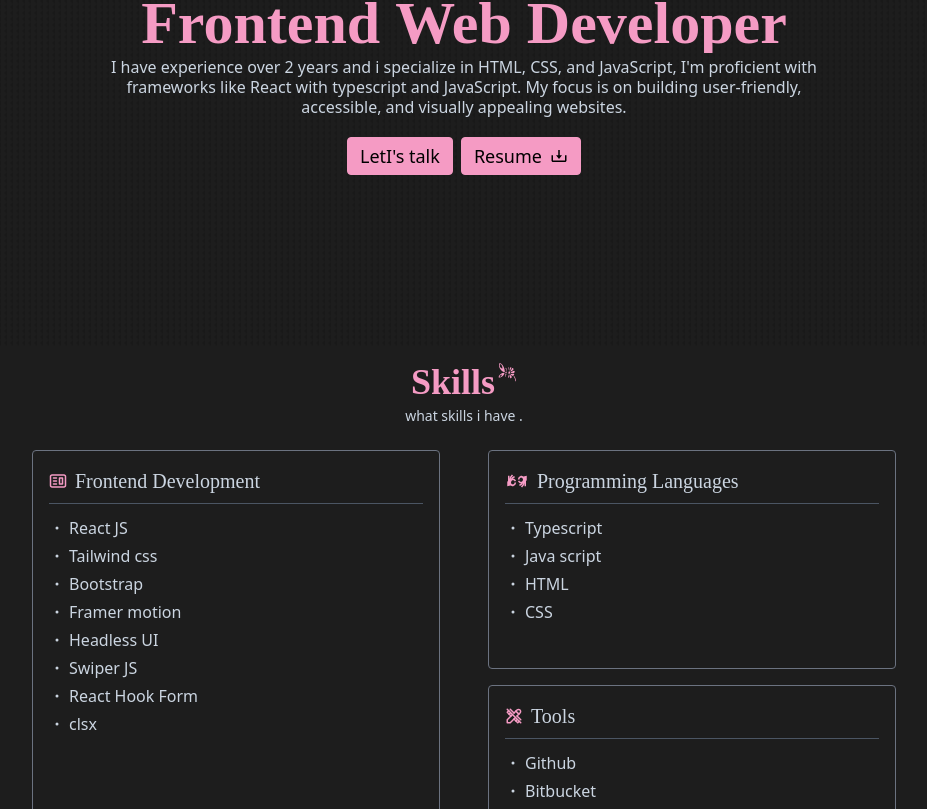
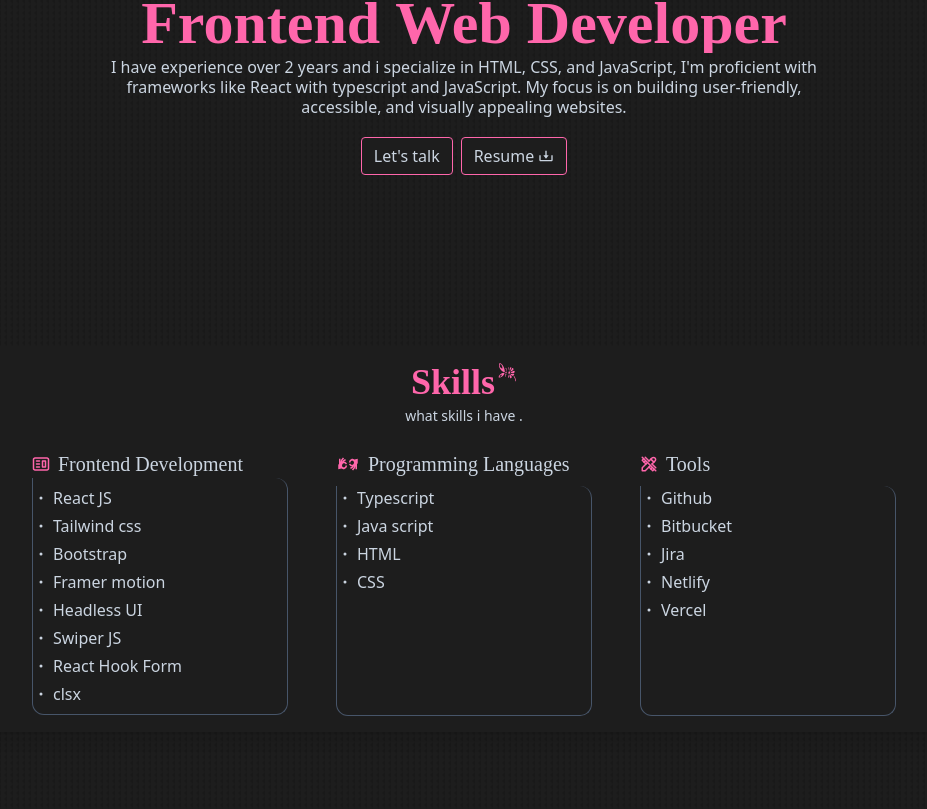
Before and after one commit to abrar997/portfolio-2024, a Next.js app: page / in a window 1280 px wide. Shown: the part 271-1080 px from the top of the page, without its empty margins (176-1103 px from the left). Built offline with nearby package versions, Linux system fonts and the light colour scheme.

Commit message:
check new color and new skills design

```diff
--- a/src/app/page.tsx
+++ b/src/app/page.tsx
@@ -109,7 +109,7 @@ export default function Home() {
           backgroundImage: "url('/assets/bg.png')",
           backgroundSize: "6px",
         }}
-        className="lg:p-12 grid lg:gap-20 gap-6 p-4"
+        className="lg:p-12 grid lg:gap-20 gap-6 p-4 text-[#ff66ab]"
       >
         <First />
         <Skills
--- a/src/components/First.tsx
+++ b/src/components/First.tsx
@@ -76,11 +76,11 @@ export default function First() {
         accessible, and visually appealing websites.
       </p>
       <div className="flex gap-2 mt-4 lg:text-lg">
-        <button className="border hover:bg-opacity-75 transition-all duration-300 hover:bg-transparent hover:text-main text-black bg-primary border-primary rounded px-3 py-1">
-          LetI&#39;s talk
+        <button className="border hover:bg-opacity-75 text-[16px] transition-all duration-300 hover:bg-primary hover:text-black text-text bg-main border-primary rounded px-3 py-1">
+          Let&#39;s talk
         </button>
 
-        <button className="border hover:bg-opacity-75 transition-all duration-300 hover:bg-transparent hover:text-main flex items-center gap-2 text-black bg-primary border-primary rounded px-3 py-1">
+        <button className="border flex items-center gap-1 text-[16px] hover:bg-opacity-75 transition-all duration-300 hover:bg-primary hover:text-black text-text bg-main border-primary rounded px-3 py-1">
           Resume <BiDownload />
         </button>
       </div>
--- a/src/components/Skills.tsx
+++ b/src/components/Skills.tsx
@@ -21,17 +21,19 @@ export default function Skills({ frontend, language, tools }: SkillsProps) {
   return (
     <div className="lg:bg-main grid gap-3 lg:gap-6 rounded lg:shadow-lg lg:p-4 py-8 lg:px-40 overflow-hidden">
       <Title subtitle="what skills i have" title="Skills" />
-      <div className="grid lg:grid-cols-2 gap-4 lg:gap-12 lg:items-start overflow-hidden text-text">
+      <div className="grid lg:grid-cols-3 gap-4 lg:gap-12 lg:items-start overflow-hidden text-text">
         <motion.div
           initial={{ opacity: 0 }}
           whileInView={{ opacity: 1 }}
           transition={{ duration: 0.3, ease: "easeIn" }}
-          className={DivProps}
+          // className={DivProps}
+          className="grid text-center"
         >
           <TitleSkill
             icon={<CgWebsite className="text-primary text-sm lg:text-lg" />}
             text="Frontend Development"
           />
+          <div className="border py-2 rounded-tl-none border-t-0 rounded-xl border-slate-600">
             <ul className={ulProps}>
               {frontend.map((item) => (
                 <li key={item.id} className={liProps}>
@@ -39,14 +41,15 @@ export default function Skills({ frontend, language, tools }: SkillsProps) {
                 </li>
               ))}
             </ul>
+          </div>
         </motion.div>
-        <div className="grid grid-rows-2 gap-4">
         <motion.div
           initial={{ y: 80 }}
           whileInView={{ y: 0 }}
           viewport={{ once: true }}
           transition={{ duration: 0.3, ease: "easeIn" }}
-            className={DivProps}
+          // className={DivProps}
+          className="grid gap-2"
         >
           <TitleSkill
             icon={
@@ -54,6 +57,7 @@ export default function Skills({ frontend, language, tools }: SkillsProps) {
             }
             text="Programming Languages"
           />
+          <div className="border rounded-tl-none min-h-[230px] border-t-0 rounded-xl border-slate-600">
             <ul className={ulProps}>
               {language.map((item) => (
                 <li key={item.id} className={liProps}>
@@ -61,18 +65,21 @@ export default function Skills({ frontend, language, tools }: SkillsProps) {
                 </li>
               ))}
             </ul>
+          </div>{" "}
         </motion.div>
         <motion.div
           initial={{ y: 80 }}
           whileInView={{ y: 0 }}
           viewport={{ once: true }}
           transition={{ duration: 0.3, ease: "easeIn" }}
-            className={DivProps}
+          // className={DivProps}
+          className="grid gap-2"
         >
           <TitleSkill
             icon={<TbToolsOff className="text-primary text-sm lg:text-lg" />}
             text="Tools"
           />
+          <div className="border rounded-tl-none min-h-[230px] border-t-0 rounded-xl border-slate-600">
             <ul className={ulProps}>
               {tools.map((item) => (
                 <li key={item.id} className={liProps}>
@@ -80,8 +87,8 @@ export default function Skills({ frontend, language, tools }: SkillsProps) {
                 </li>
               ))}
             </ul>
+          </div>
         </motion.div>
-        </div>
       </div>
     </div>
   );
@@ -90,7 +97,7 @@ export default function Skills({ frontend, language, tools }: SkillsProps) {
 const TitleSkill = ({ text, icon }: { text: string; icon: any }) => {
   return (
     <div>
-      <h1 className="text-xl border-b flex lg:pb-2 pb-1 gap-2 items-center border-gray-600 font-primary">
+      <h1 className="text-xl flex gap-2 items-center border-gray-600 font-primary">
         {icon}
         {text}
       </h1>
--- a/tailwind.config.ts
+++ b/tailwind.config.ts
@@ -13,7 +13,7 @@ const config: Config = {
       },
       colors: {
         main: "#eee",
-        primary: "#f59bc4",
+        primary: "#ff66ab",
         text: "#cbd5e1",
       },
       fontFamily: {
```
Lines whose indentation alone changed are shown as unchanged.
